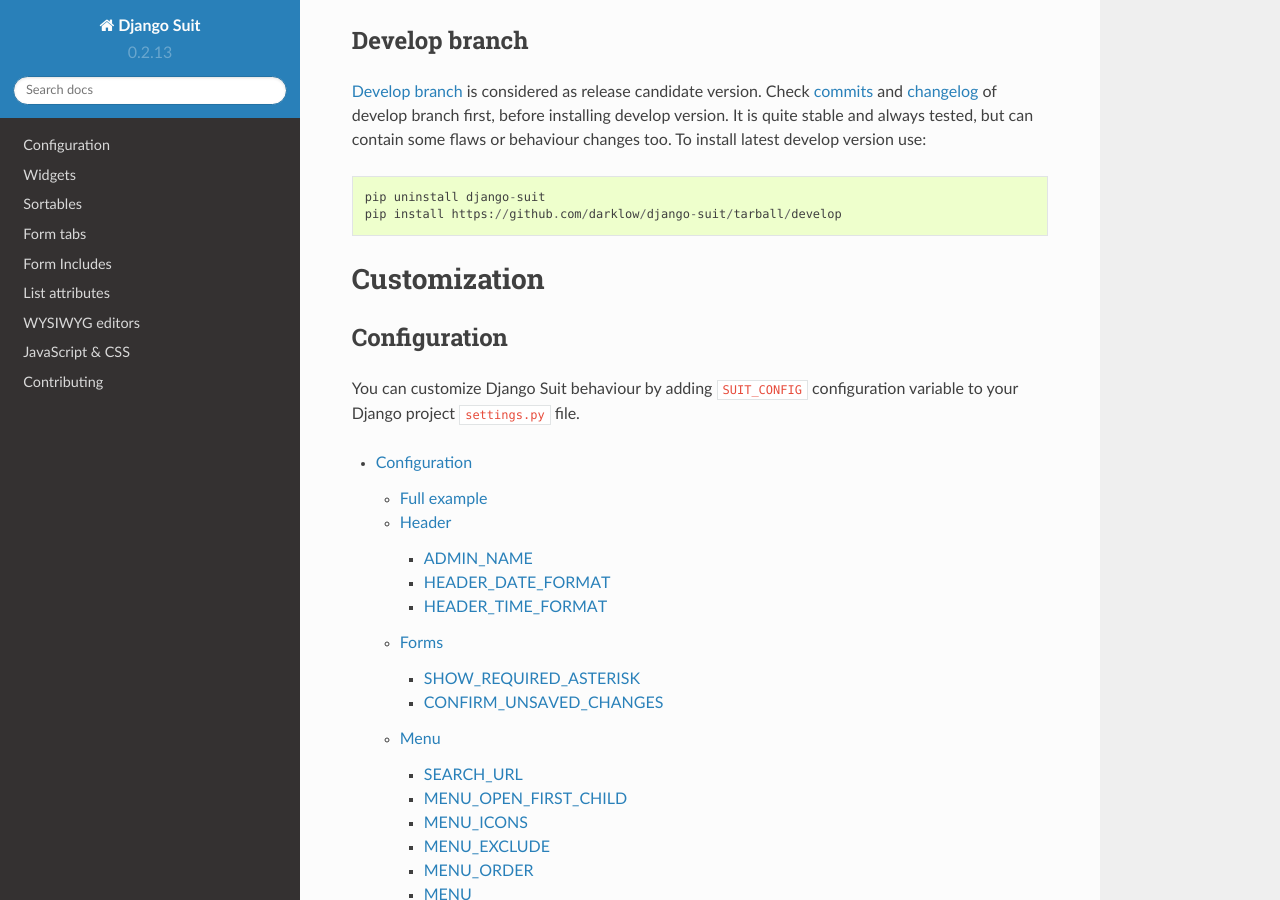
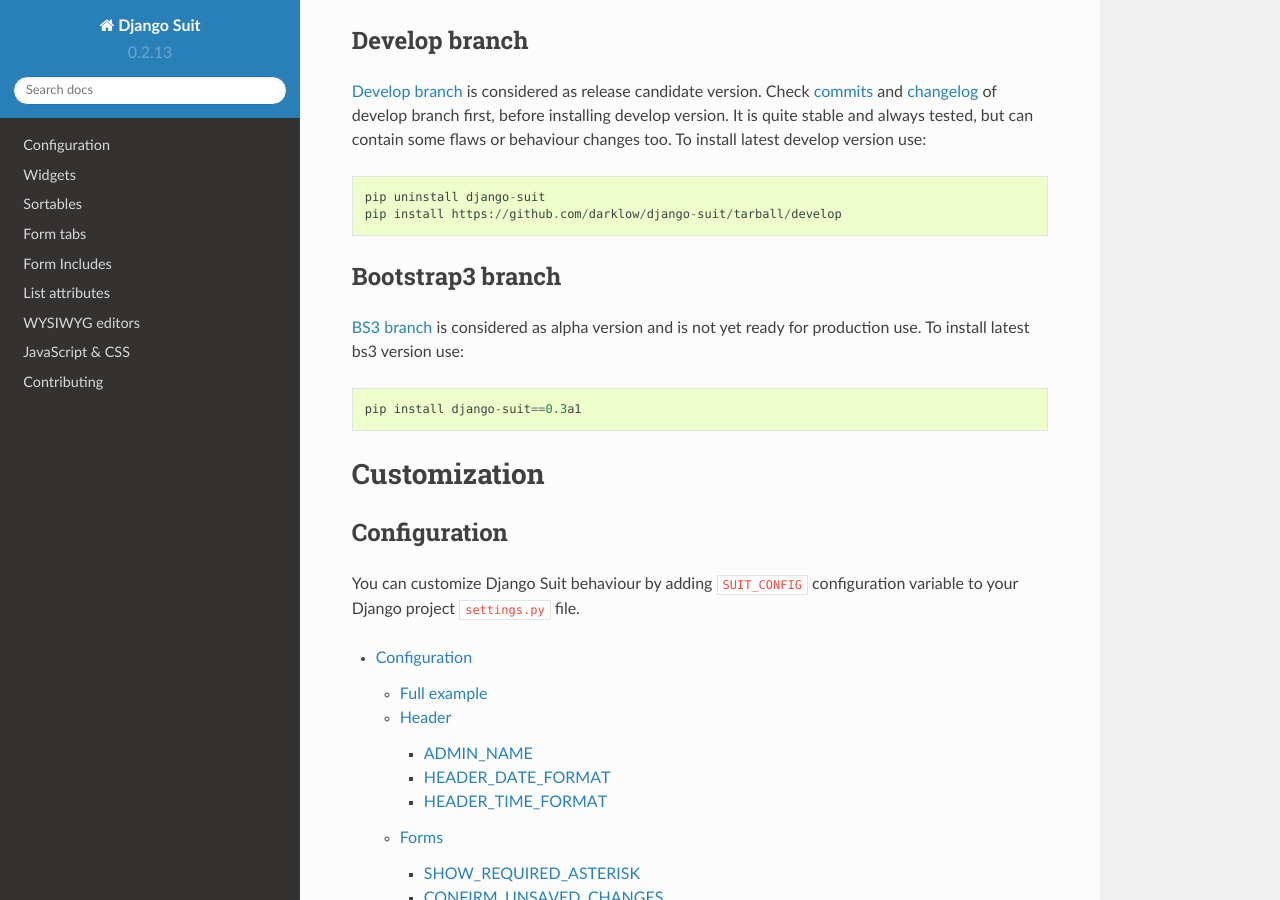
Before and after one commit to darklow/django-suit, a Sphinx documentation site: the page built from docs/index.rst, in a window 1280 px wide and 900 px high, scrolled down 2222 px. Built offline with Sphinx 7.4.7 and the Read the Docs theme 2.0.0, drawn with Linux system fonts in a browser that asks for light colours; some of the changed text lies outside the part shown.

Commit message:
Docs: Update info about BS3 branch

```diff
--- a/docs/index.rst
+++ b/docs/index.rst
@@ -45,11 +45,11 @@
 Installation
 ============
 
-1. You can get Django Suit by using pip or easy_install::
+1. You can get stable version of Django Suit by using pip or easy_install::
 
-    pip install django-suit
+    pip install django-suit==0.2.13
     # or
-    easy_install django-suit
+    easy_install django-suit==0.2.13
 
 2. You will need to add the ``'suit'`` application to the ``INSTALLED_APPS`` setting of your Django project ``settings.py`` file.::
 
@@ -87,6 +87,14 @@
 
   pip uninstall django-suit
   pip install https://github.com/darklow/django-suit/tarball/develop
+
+
+Bootstrap3 branch
+-----------------
+
+`BS3 branch <https://github.com/darklow/django-suit/commits/bs3>`_ is considered as alpha version and is not yet ready for production use. To install latest bs3 version use::
+
+  pip install django-suit==0.3a1
 
 
 Customization
```
